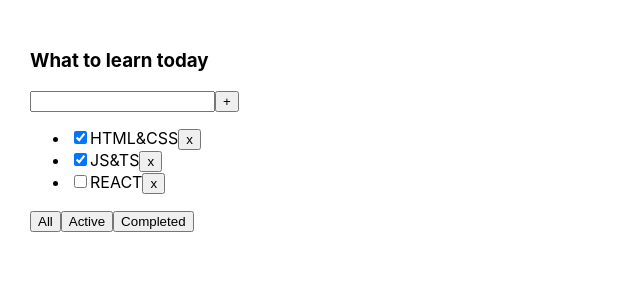
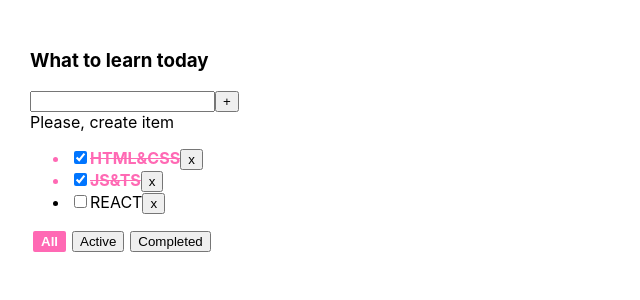
Before and after one commit to OnishchenkoIvan/to-dolist, a React (Create React App) app: page / in a window 1280 px wide. Shown: the top 300 px of the page, without its empty margins (0-640 px from the left). Built offline with nearby package versions, Linux system fonts and the light colour scheme.

Commit message:
to-do list first lesson tuesday

```diff
--- a/package.json
+++ b/package.json
@@ -10,10 +10,12 @@
     "@types/node": "^12.0.0",
     "@types/react": "^16.9.0",
     "@types/react-dom": "^16.9.0",
+    "@types/uuid": "^8.3.4",
     "react": "^16.13.1",
     "react-dom": "^16.13.1",
     "react-scripts": "3.4.1",
-    "typescript": "~3.7.2"
+    "typescript": "~3.7.2",
+    "uuid": "^8.3.2"
   },
   "scripts": {
     "start": "react-scripts start",
--- a/src/App.css
+++ b/src/App.css
@@ -6,3 +6,26 @@
 .App > div {
   margin-right: 50px;
 }
+
+.isDone {
+  color: hotpink;
+  font-weight: bold;
+  text-decoration: line-through;
+}
+
+.btn {
+  margin: 0 3px;
+}
+.btn-active {
+  background-color: hotpink;
+  color: white;
+  font-weight: bold;
+  border: 2px solid hotpink;
+  border-radius: 2px;
+  outline: none;
+}
+
+.error {
+  border: 2px solid hotpink;
+  outline: none;
+}
--- a/src/App.tsx
+++ b/src/App.tsx
@@ -1,53 +1,67 @@
-import React, {useState} from 'react';
-import './App.css';
-import TodoList, {TaskType} from "./TodoList";
+import React, { useState } from "react";
+import "./App.css";
+import TodoList, { TaskType } from "./TodoList";
+import { v1 } from "uuid";
 
-export type FilterValuesType = 'all' | 'active' | 'completed';
+export type FilterValuesType = "all" | "active" | "completed";
 
 function App() {
   //BLL:
-  const todoListTitle: string = "What to learn today"
+  const todoListTitle: string = "What to learn today";
   const [tasks, setTasks] = useState<Array<TaskType>>([
-    {id: 1, title: "HTML&CSS", isDone: true},
-    {id: 2, title: "JS&TS", isDone: true},
-    {id: 3, title: "REACT", isDone: false},
-  ])
-  const [filter, setFilter] = useState<FilterValuesType>('all')
+    { id: v1(), title: "HTML&CSS", isDone: true },
+    { id: v1(), title: "JS&TS", isDone: true },
+    { id: v1(), title: "REACT", isDone: false },
+  ]);
+  const [filter, setFilter] = useState<FilterValuesType>("all");
 
-  const removeTask = (taskID: number) => {
-    setTasks(tasks.filter(t => t.id !== taskID))
-  }
+  const removeTask = (taskID: string) => {
+    setTasks(tasks.filter((t) => t.id !== taskID));
+  };
+
+  const addTask = (title: string) => {
+    const newTask: TaskType = {
+      id: v1(),
+      title,
+      isDone: false,
+    };
+
+    const copyTasks = [...tasks];
+    copyTasks.push(newTask);
+    setTasks(copyTasks);
+  };
+
+  const changeStatus = (taskID: string, isDone: boolean) => {
+    setTasks(tasks.map((t) => (t.id !== taskID ? t : { ...t, isDone })));
+  };
+
   const changeFilter = (filter: FilterValuesType) => {
-    setFilter(filter)
-  }
+    setFilter(filter);
+  };
 
   const getTasksForTodoList = () => {
     switch (filter) {
       case "active":
-        return tasks.filter(t => !t.isDone)
-      case 'completed':
-        return tasks.filter(t => t.isDone);
+        return tasks.filter((t) => !t.isDone);
+      case "completed":
+        return tasks.filter((t) => t.isDone);
       default:
-        return tasks
+        return tasks;
     }
-
-    // let tasksForTodoList = tasks
-    // if (filter === 'active') {
-    //   tasksForTodoList = tasks.filter(t => !t.isDone)
-    // }
-    // if (filter === 'completed') {
-    //   tasksForTodoList = tasks.filter(t => t.isDone)
-    // }
-    // return tasksForTodoList
-  }
+  };
   //UI:
 
   return (
     <div className="App">
-      <TodoList title={todoListTitle}
-                tasks={getTasksForTodoList()}
-                removeTask={removeTask}
-                changeFilter={changeFilter}/>
+      <TodoList
+        filter={filter}
+        title={todoListTitle}
+        tasks={getTasksForTodoList()}
+        removeTask={removeTask}
+        changeFilter={changeFilter}
+        addTask={addTask}
+        changeStatus={changeStatus}
+      />
     </div>
   );
 }
--- a/src/TodoList.tsx
+++ b/src/TodoList.tsx
@@ -1,43 +1,104 @@
-import React from 'react';
-import {FilterValuesType} from "./App";
+import React, { ChangeEvent, useState, KeyboardEvent } from "react";
+import { FilterValuesType } from "./App";
 
 export type TaskType = {
-  id: number
-  title: string
-  isDone: boolean
-}
+  id: string;
+  title: string;
+  isDone: boolean;
+};
 
-type TodoListPorpsType = {
-  title: string
-  tasks: Array<TaskType>
-  removeTask: (taskID: number) => void
-  changeFilter: (filter: FilterValuesType) => void
-}
+type TodoListPropsType = {
+  title: string;
+  tasks: Array<TaskType>;
+  filter: FilterValuesType;
+  removeTask: (taskID: string) => void;
+  changeFilter: (filter: FilterValuesType) => void;
+  addTask: (title: string) => void;
+  changeStatus: (taskID: string, isDone: boolean) => void;
+};
 
-const TodoList = (props: TodoListPorpsType) => {
-  const tasksItems = props.tasks.map(task => {
-    return (
-      <li key={task.id}>
-        <input type="checkbox" checked={task.isDone}/>
-        <span>{task.title}</span>
-        <button onClick={()=>props.removeTask(task.id)}>x</button>
-      </li>
-    )
-  })
+const TodoList = (props: TodoListPropsType) => {
+  const [title, setTitle] = useState<string>("");
+  const [error, setError] = useState<boolean>(false);
+  const tasksItems = props.tasks.length ? (
+    props.tasks.map((task) => {
+      return (
+        <li key={task.id} className={task.isDone ? "isDone" : ""}>
+          <input
+            onChange={(e) =>
+              props.changeStatus(task.id, e.currentTarget.checked)
+            }
+            type="checkbox"
+            checked={task.isDone}
+          />
+          <span>{task.title}</span>
+          <button onClick={() => props.removeTask(task.id)}>x</button>
+        </li>
+      );
+    })
+  ) : (
+    <span>Tasks list is empty</span>
+  );
+  const changeTitle = (e: ChangeEvent<HTMLInputElement>) => {
+    if (error) setError(false);
+    setTitle(e.currentTarget.value);
+  };
+  const onKeyDownAddTask = (e: KeyboardEvent<HTMLInputElement>) => {
+    if (e.key === "Enter") addTask();
+  };
+
+  const addTask = () => {
+    const trimmedTitle = title.trim();
+    if (trimmedTitle) {
+      props.addTask(trimmedTitle);
+    } else {
+      setError(true);
+    }
+    setTitle("");
+  };
+
+  const handlerCreator = (filter: FilterValuesType) => {
+    return () => props.changeFilter(filter);
+  };
+
+  const userMessage = error ? (
+    <div style={{ color: "hotpink" }}>Title is required!</div>
+  ) : (
+    <div>Please, create item</div>
+  );
   return (
     <div>
       <h3>{props.title}</h3>
       <div>
-        <input/>
-        <button>+</button>
+        <input
+          value={title}
+          className={error ? "error" : ""}
+          onChange={changeTitle}
+          onKeyDown={onKeyDownAddTask}
+        />
+        <button onClick={addTask}>+</button>
+        {userMessage}
       </div>
-      <ul>
-        {tasksItems}
-      </ul>
+      <ul>{tasksItems}</ul>
       <div>
-        <button onClick={()=>props.changeFilter('all')}>All</button>
-        <button onClick={()=>props.changeFilter('active')}>Active</button>
-        <button onClick={()=>props.changeFilter("completed")}>Completed</button>
+        <button
+          className={props.filter === "all" ? "btn-active btn" : "btn"}
+          onClick={handlerCreator("all")}
+        >
+          All
+        </button>
+        <button
+          className={props.filter === "active" ? "btn-active btn" : "btn"}
+          onClick={handlerCreator("active")}
+        >
+          Active
+        </button>
+        <button
+          className={props.filter === "completed" ? "btn-active btn" : "btn"}
+          onClick={handlerCreator("completed")}
+        >
+          Completed
+        </button>
       </div>
     </div>
   );
```
Also changed, not shown: 1 other file (tests, documents, lock files or other folders).
